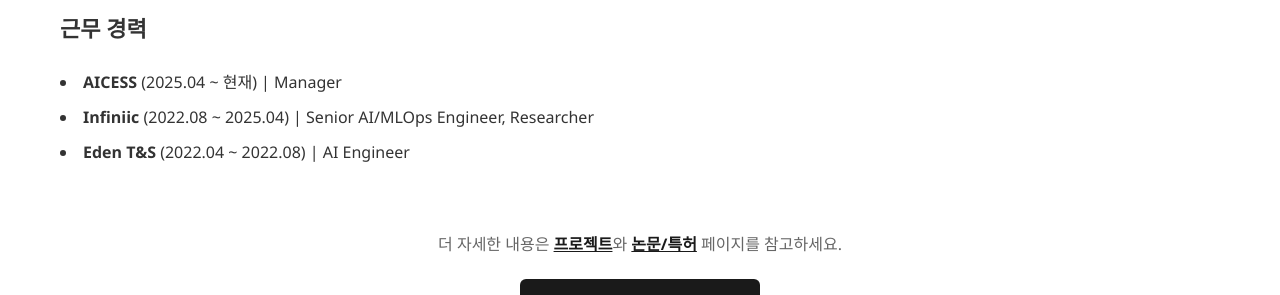
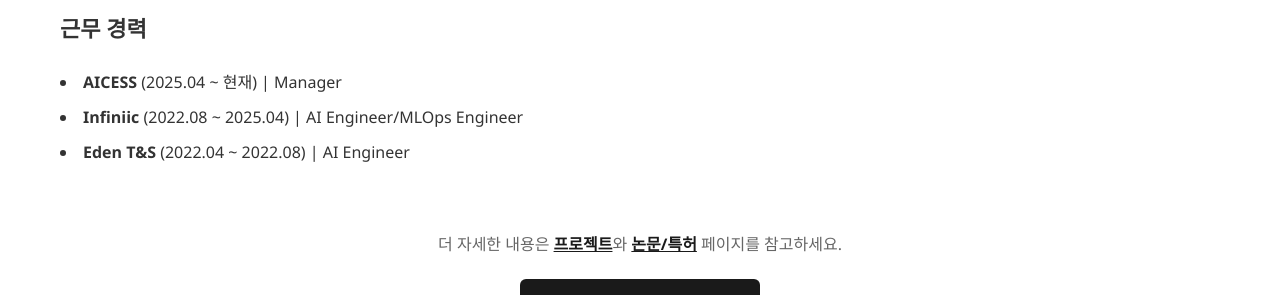
Before and after one commit to ckc5800/ckc5800.github.io, a Jekyll site: the page built from about.html, in a window 1280 px wide and 900 px high, scrolled down 356 px. Shown: the part 371-666 px from the top of the window. Built offline with Jekyll 4.4.1, drawn with Linux system fonts in a browser that asks for light colours.

Commit message:
Fix Infiniic job title: remove 'Senior' designation

```diff
--- a/about.html
+++ b/about.html
@@ -31,7 +31,7 @@
     <h3>근무 경력</h3>
     <ul style="list-style-position: inside; line-height: 2.2;">
         <li><strong>AICESS</strong> (2025.04 ~ 현재) | Manager</li>
-        <li><strong>Infiniic</strong> (2022.08 ~ 2025.04) | Senior AI/MLOps Engineer, Researcher</li>
+        <li><strong>Infiniic</strong> (2022.08 ~ 2025.04) | AI Engineer/MLOps Engineer</li>
         <li><strong>Eden T&S</strong> (2022.04 ~ 2022.08) | AI Engineer</li>
     </ul>
 </div>
```
